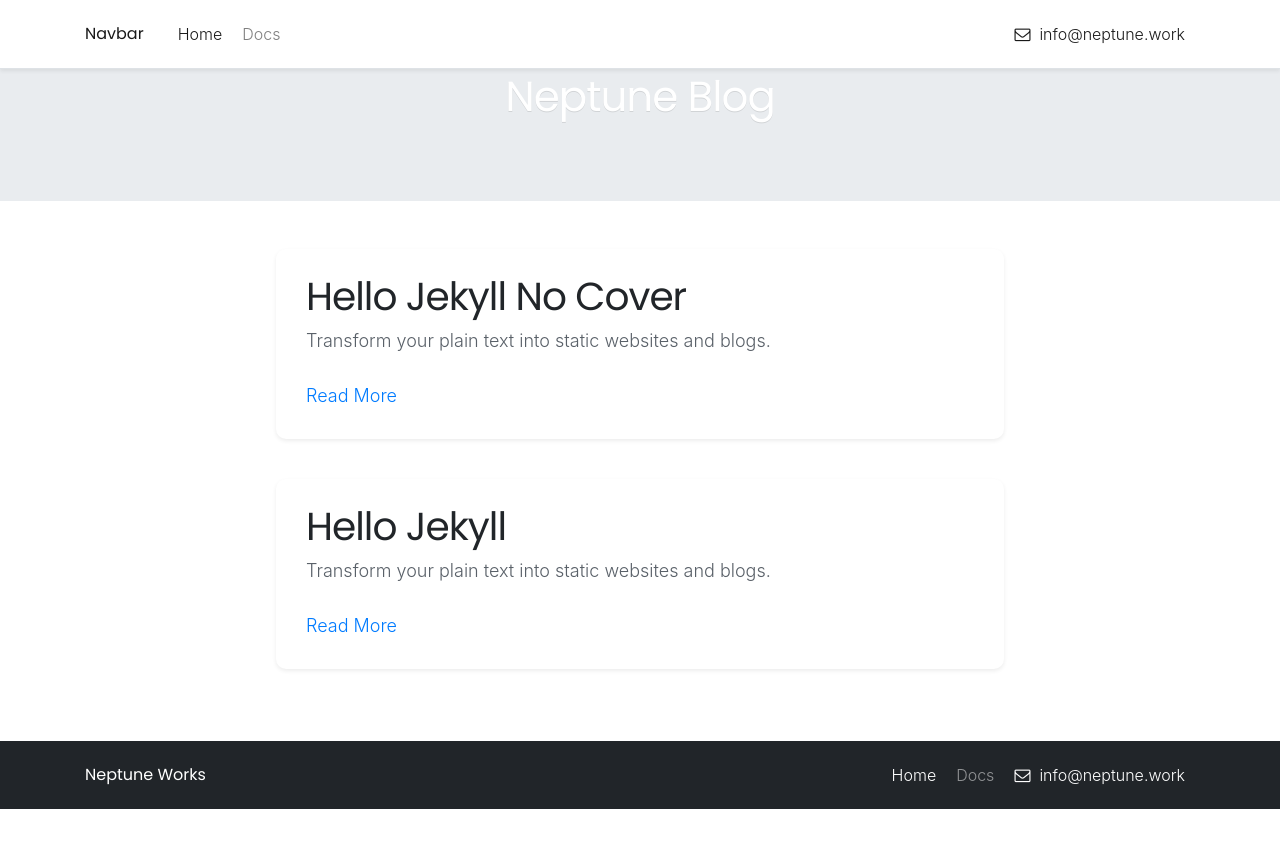
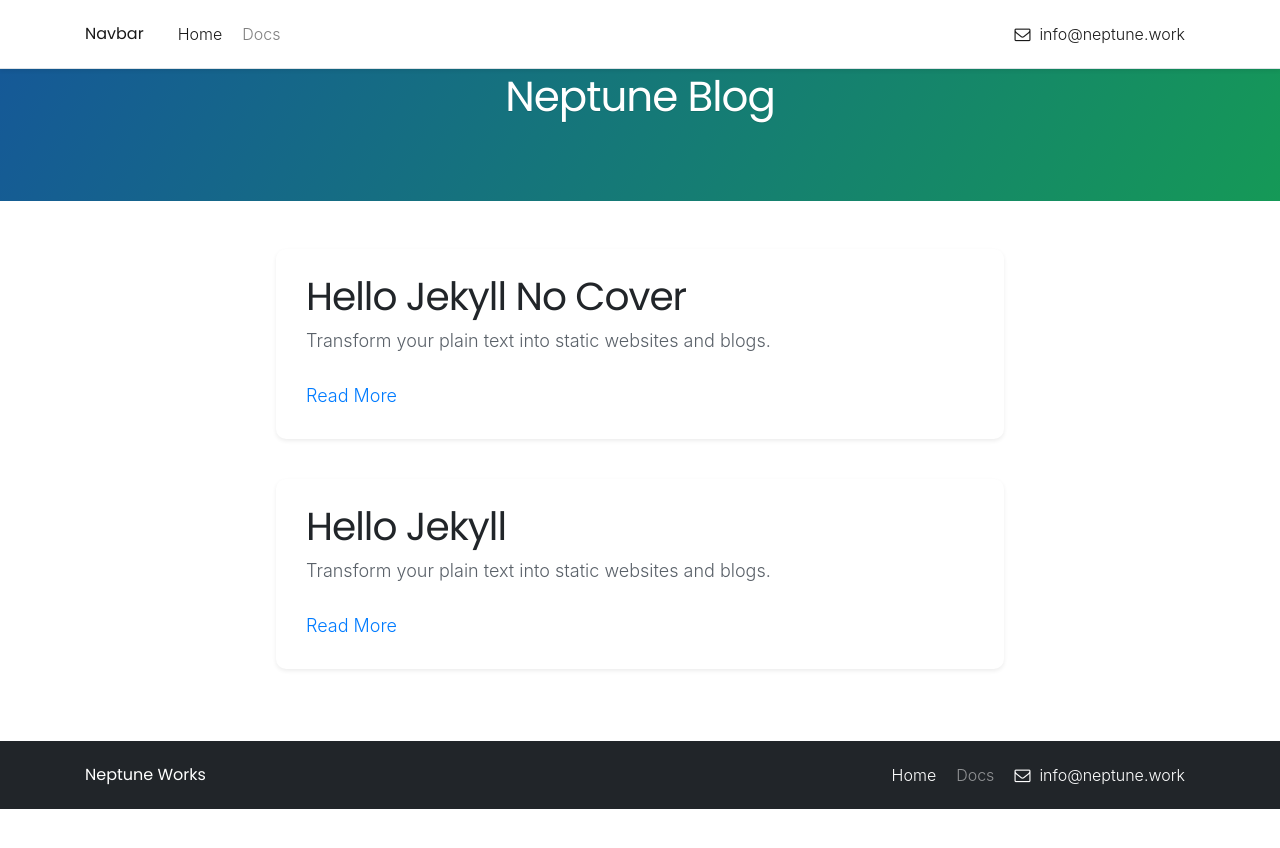
Before and after one commit to KevBuild4UR/_backup, a Jekyll site: the page built from blog/index.html, in a window 1280 px wide. Shown: the top 848 px of the page. Built offline with Jekyll 4.4.1, drawn with Linux system fonts in a browser that asks for light colours; nearby versions of some CDN libraries; the list of posts is cut into pages by our own code.

Commit message:
Update _config.yml

```diff
--- a/_config.yml
+++ b/_config.yml
@@ -12,3 +12,5 @@ nav:
 # Build settings
 paginate: 6
 paginate_path: 'blog/page:num'
+
+blog-header-bg-color: '120deg, #155799, #159957'
```
